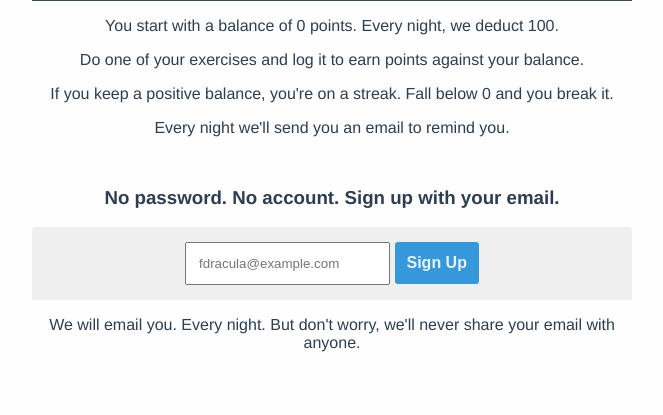
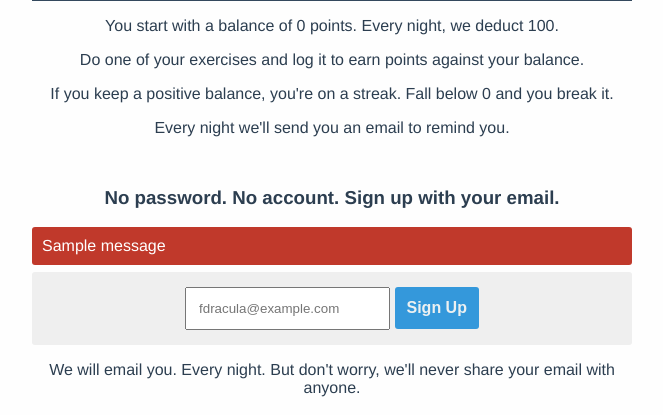
Before and after one commit to miniatureape/exercise, a Flask app: page / in a window 1280 px wide. Shown: the part 385-800 px from the top of the page, without its empty margins (308-971 px from the left). Run offline with Flask 2, Linux system fonts and the light colour scheme; one stand-in notice (Sample message) is shown; some libraries are stand-ins or nearby versions.

Commit message:
Adds error message on sign up

```diff
--- a/app.py
+++ b/app.py
@@ -3,6 +3,7 @@ from flask import request
 from flask import redirect
 from flask import render_template
 from flask import jsonify
+from flask import flash
 from flask.ext import pymongo
 from bson import json_util
 import json
@@ -91,12 +92,13 @@ def index():
 
         user = Users.find_one({'email': email})
 
+
         if not user:
             user_id = Users.create(email)
             return redirect('/user/%s/exercises?add=1' % user_id)
         else:
-            "email already registered"
-            pass
+            print "flashing message"
+            flash('Sorry, this email has already been registered. You should already be getting a daily email.', 'error')
 
     return render_template('index.html')
 
--- a/static/styles/base.css
+++ b/static/styles/base.css
@@ -422,3 +422,27 @@ button, .button {
     display: block;
     float: left;
 }
+
+.flashes {
+    border-radius: 3px;
+    overflow: hidden;
+    list-style-type: none;
+    text-align: left;
+    color: white;
+    padding: 0;
+    margin: 7px 0;
+}
+
+.flashes.error {
+    border: 1px solid #c0392b;
+}
+
+.flashes li {
+    padding: 10px;
+    border-bottom: 1px solid;
+    background: #c0392b;
+}
+
+.flashes li:last-child {
+    border: none;
+}
--- /dev/null
+++ b/templates/errors.html
@@ -0,0 +1,9 @@
+{% with errors = get_flashed_messages(category_filter=["error"]) %}
+  {% if errors %}
+    <ul class="flashes errors">
+    {% for message in errors %}
+      <li class="error">{{ message }}</li>
+    {% endfor %}
+    </ul>
+  {% endif %}
+{% endwith %}
--- a/templates/index.html
+++ b/templates/index.html
@@ -62,6 +62,9 @@
 
 <div class="sign-up-section">
     <h3>No password. No account. Sign up with your email.</h3>
+
+    {% include 'errors.html' %}
+
     <form class="sign-up well" action="" method="POST">
         <input name="email" value="" type="email" placeholder="fdracula@example.com" />
         <button>Sign Up</button>
```
